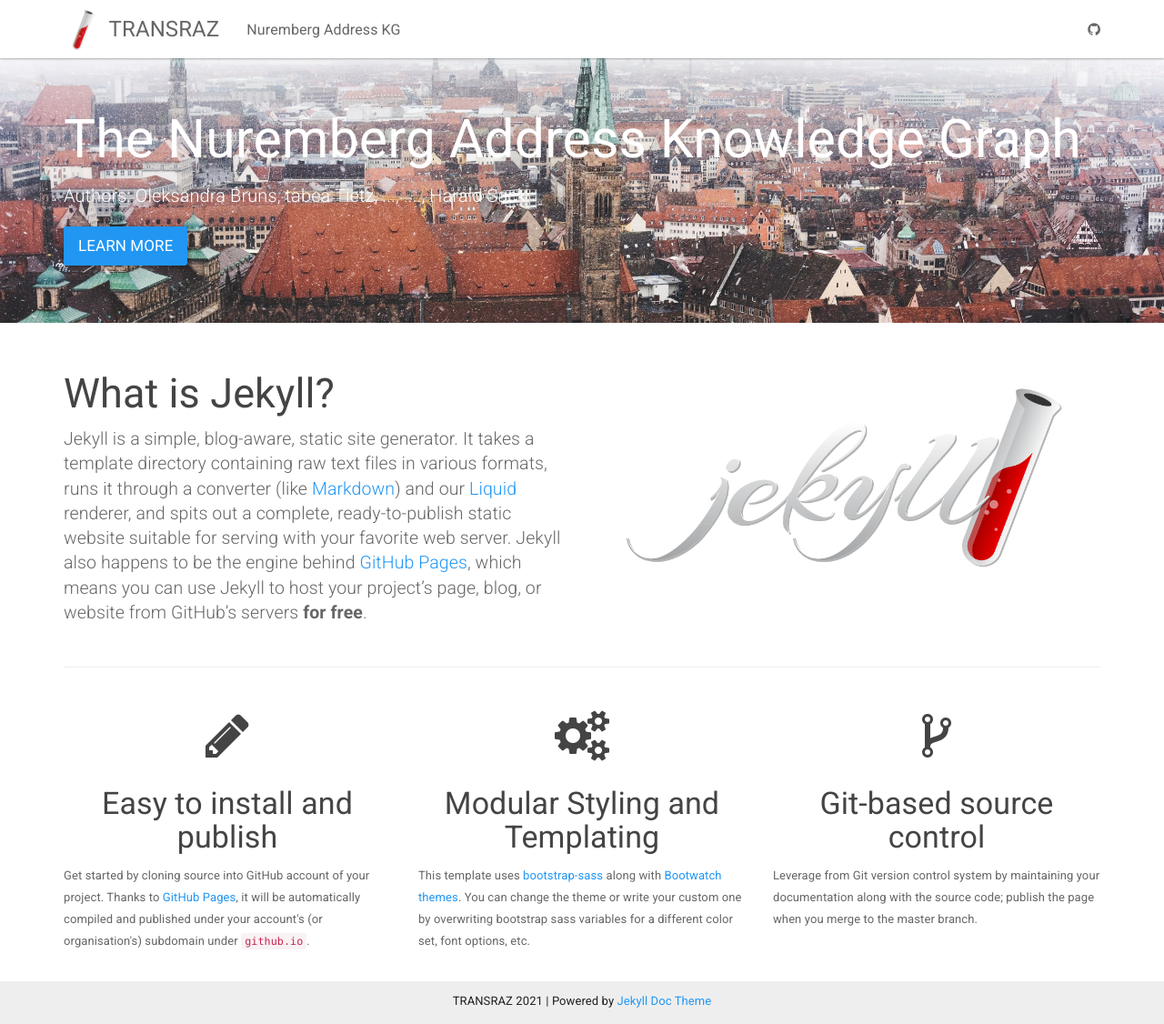
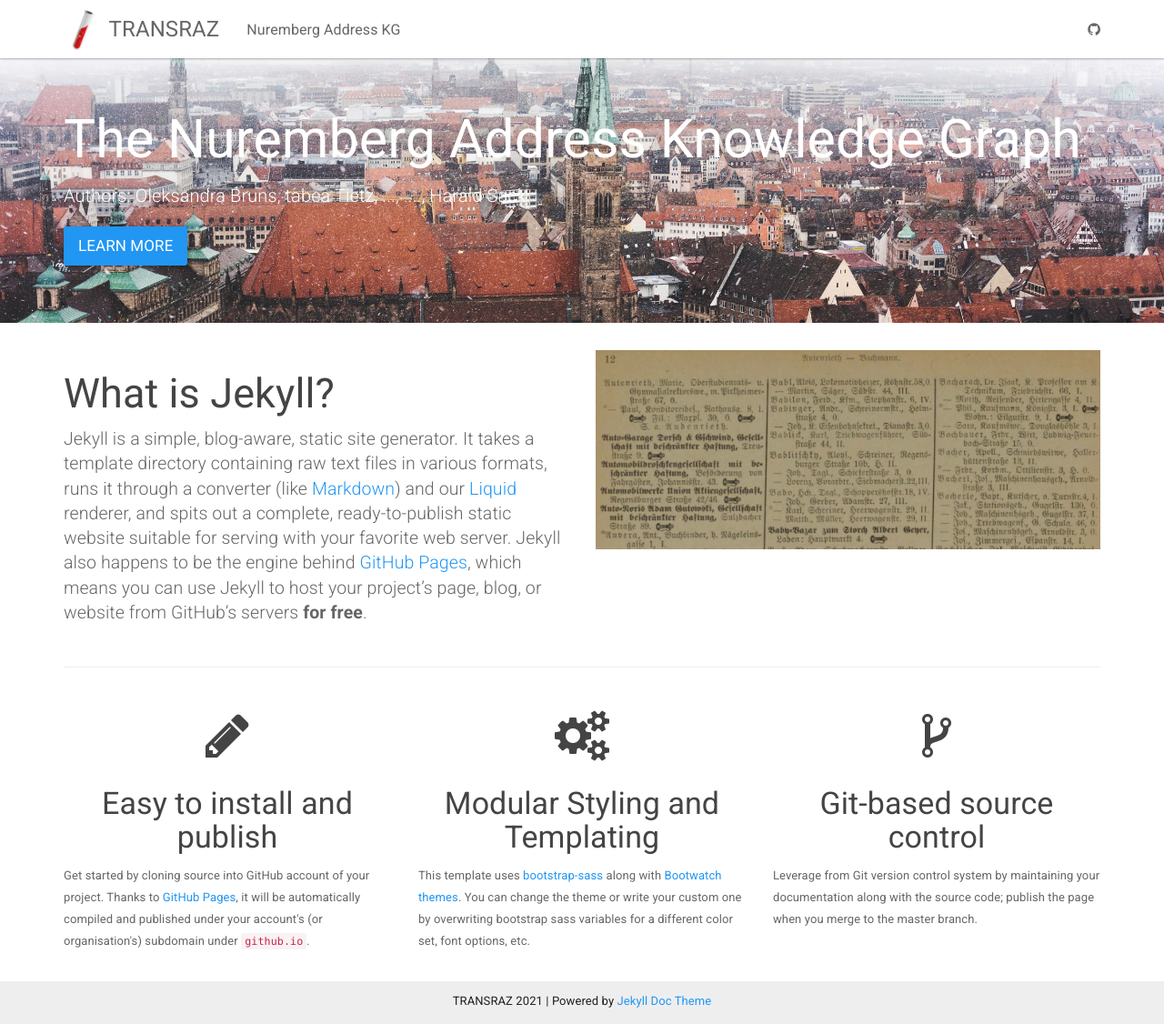
Before and after one commit to ISE-FIZKarlsruhe/Transraz, a Jekyll site: the page built from NA-KG.html, in a window 1280 px wide and 1126 px high. Shown: the whole window at 91% size. Built offline with Jekyll 4.4.1, drawn with Linux system fonts in a browser that asks for light colours.

Commit message:
Update NA-KG.html

```diff
--- a/NA-KG.html
+++ b/NA-KG.html
@@ -25,7 +25,7 @@
               free</strong>.</p>
         </div>
         <div class="col-md-6 text-center">
-            <img src="{{ "/assets/img/jekyll-dark.png" | relative_url }}" alt="Jekyll logo" class="img-responsive">
+            <img src="{{ "/assets/img/addressbook1910.png" | relative_url }}" alt="Jekyll logo" class="img-responsive">
         </div>
     </div>
     <hr>
```
